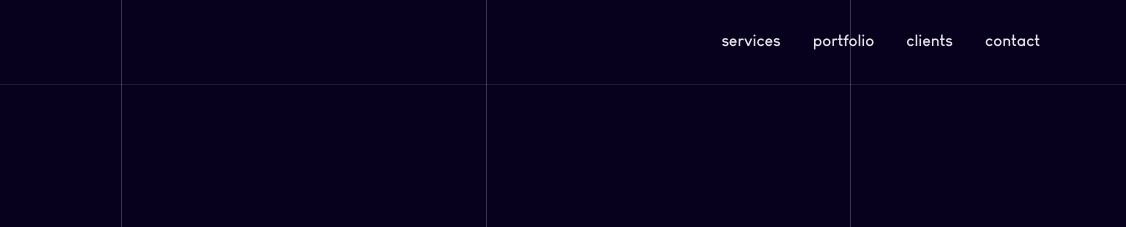
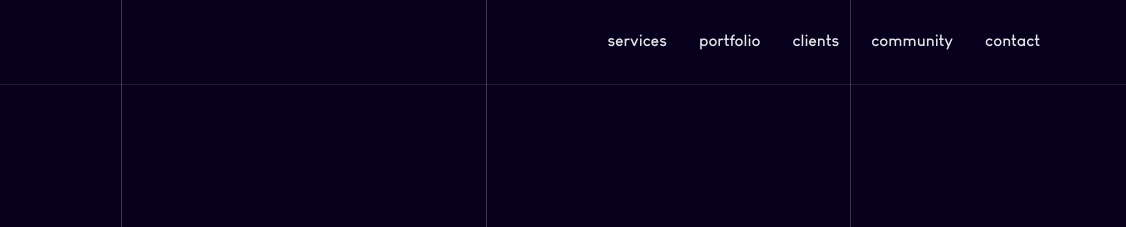
Before and after one commit to rishabhsonker/peoplefirstdesign, a plain HTML site: page index.html in a window 1280 px wide. Shown: the top 227 px of the page, 154-1280 px from the left. Drawn offline with Linux system fonts and the light colour scheme; animation ran at ten frames a second.

Commit message:
Update index.html

```diff
--- a/index.html
+++ b/index.html
@@ -67,6 +67,9 @@
                             </li>
                             <li class="nav-item">
                                 <a class="nav-link" href="#client">clients</a>
+                            </li>
+                              <li class="nav-item">
+                                <a class="nav-link" href="https://peoplewho.design/">community</a>
                             </li>
                             <li class="nav-item">
                                 <a class="nav-link" href="#contact">contact</a>
```
